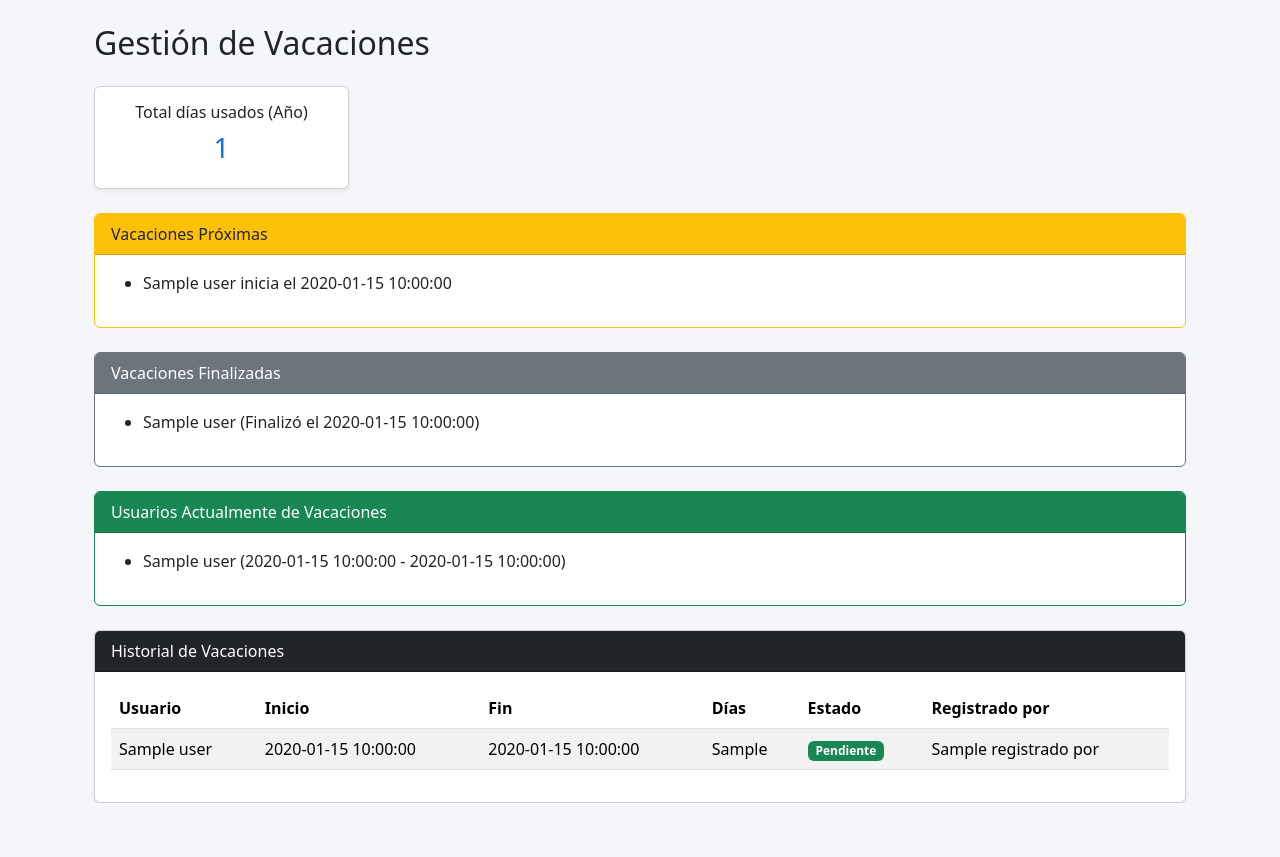
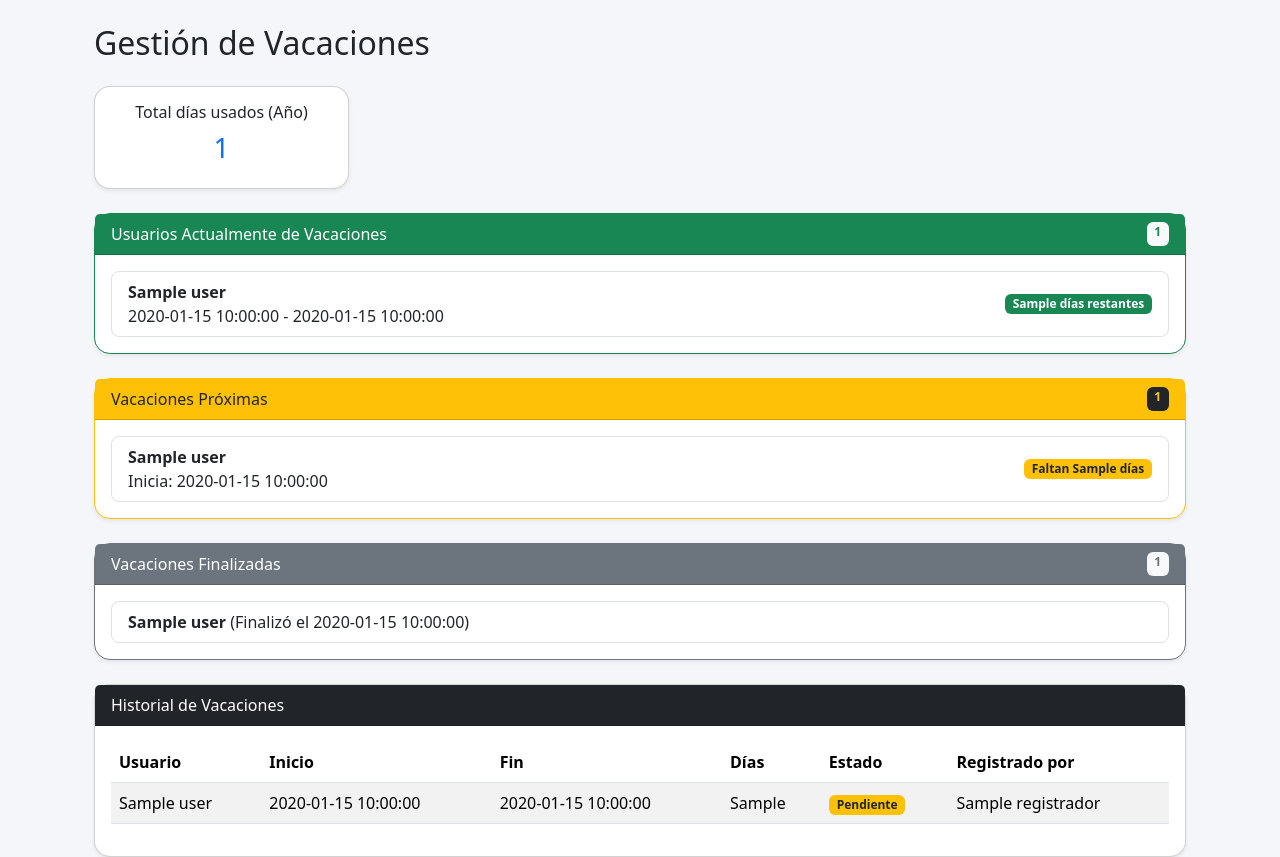
Before and after one commit to Corose/dashboard, a Python web app: template templates/vacaciones.html in a window 1280 px wide. Shown: the part 56-913 px from the top of the page. Before the commit the page ends 859 px from the top, so only its background shows below. Run offline with Jinja, Linux system fonts and the light colour scheme; the template is opened without the code that fills it: most values are stand-ins (such as "Sample title", 1, 10 or a date in 2020).

Commit message:
Fix Vacaciones formulariov7

```diff
--- a/templates/vacaciones.html
+++ b/templates/vacaciones.html
@@ -8,7 +8,7 @@
     <!-- 📊 DASHBOARD ANUAL -->
     <div class="row mb-4">
         <div class="col-md-3">
-            <div class="card text-center shadow-sm">
+            <div class="card text-center shadow-sm rounded-4">
                 <div class="card-body">
                     <h6>Total días usados (Año)</h6>
                     <h3 class="text-primary">{{ total_dias_anual }}</h3>
@@ -17,18 +17,59 @@
         </div>
     </div>
 
+    <!-- 🟢 ACTIVAS -->
+    <div class="card mb-4 shadow-sm border-success rounded-4">
+        <div class="card-header bg-success text-white d-flex justify-content-between">
+            <span>Usuarios Actualmente de Vacaciones</span>
+            <span class="badge bg-light text-success">{{ activas|length }}</span>
+        </div>
+        <div class="card-body">
+            {% if activas %}
+            <ul class="list-group">
+                {% for v in activas %}
+                <li class="list-group-item d-flex justify-content-between align-items-center rounded-3">
+                    <div>
+                        <strong>{{ v.user.nombre }}</strong><br>
+                        {{ v.fecha_inicio }} - {{ v.fecha_fin }}
+                    </div>
+                    <span class="badge
+                        {% if v.dias_restantes <= 2 %}
+                            bg-danger
+                        {% elif v.dias_restantes <= 5 %}
+                            bg-warning text-dark
+                        {% else %}
+                            bg-success
+                        {% endif %}
+                    ">
+                        {{ v.dias_restantes }} días restantes
+                    </span>
+                </li>
+                {% endfor %}
+            </ul>
+            {% else %}
+                <p>Nadie está de vacaciones actualmente.</p>
+            {% endif %}
+        </div>
+    </div>
 
-
-    <div class="card mb-4 border-warning">
-  <div class="card-header bg-warning text-dark">
-    Vacaciones Próximas
+    <!-- 🔜 PRÓXIMAS -->
+    <div class="card mb-4 shadow-sm border-warning rounded-4">
+        <div class="card-header bg-warning text-dark d-flex justify-content-between">
+            <span>Vacaciones Próximas</span>
+            <span class="badge bg-dark text-warning">{{ proximas|length }}</span>
         </div>
         <div class="card-body">
             {% if proximas %}
-      <ul>
+            <ul class="list-group">
                 {% for v in proximas %}
-          <li>
-            {{ v.user.nombre }} inicia el {{ v.fecha_inicio }}
+                <li class="list-group-item d-flex justify-content-between align-items-center rounded-3">
+                    <div>
+                        <strong>{{ v.user.nombre }}</strong><br>
+                        Inicia: {{ v.fecha_inicio }}
+                    </div>
+                    <span class="badge bg-warning text-dark">
+                        Faltan {{ v.dias_para_iniciar }} días
+                    </span>
                 </li>
                 {% endfor %}
             </ul>
@@ -38,17 +79,19 @@
         </div>
     </div>
 
-
-<div class="card mb-4 border-secondary">
-  <div class="card-header bg-secondary text-white">
-    Vacaciones Finalizadas
+    <!-- ⚪ FINALIZADAS -->
+    <div class="card mb-4 shadow-sm border-secondary rounded-4">
+        <div class="card-header bg-secondary text-white d-flex justify-content-between">
+            <span>Vacaciones Finalizadas</span>
+            <span class="badge bg-light text-secondary">{{ finalizadas|length }}</span>
         </div>
         <div class="card-body">
             {% if finalizadas %}
-      <ul>
+            <ul class="list-group">
                 {% for v in finalizadas %}
-          <li>
-            {{ v.user.nombre }} (Finalizó el {{ v.fecha_fin }})
+                <li class="list-group-item rounded-3">
+                    <strong>{{ v.user.nombre }}</strong>
+                    (Finalizó el {{ v.fecha_fin }})
                 </li>
                 {% endfor %}
             </ul>
@@ -58,38 +101,16 @@
         </div>
     </div>
 
-    <!-- 🔴 Usuarios actualmente de vacaciones -->
-  <div class="card mb-4 border-success">
-  <div class="card-header bg-success text-white">
-    Usuarios Actualmente de Vacaciones
-  </div>
-  <div class="card-body">
-    {% if activas %}
-      <ul>
-        {% for v in activas %}
-          <li>
-            {{ v.user.nombre }} ({{ v.fecha_inicio }} - {{ v.fecha_fin }})
-          </li>
-        {% endfor %}
-      </ul>
-    {% else %}
-      <p>Nadie está de vacaciones actualmente.</p>
-    {% endif %}
-  </div>
-</div>
-
-    <!-- 📝 Registrar Vacaciones (Solo Admin) -->
+    <!-- 📝 Registrar Vacaciones -->
     {% if current_user.role == "admin" %}
-    <div class="card shadow-sm mb-4">
+    <div class="card shadow-sm mb-4 rounded-4">
         <div class="card-header bg-primary text-white">
             Registrar Vacaciones
         </div>
         <div class="card-body">
             <form method="POST" action="{{ url_for('solicitar_vacaciones') }}">
+                <div class="row g-3">
 
-                <div class="row mb-3">
-
-                    <!-- Usuario -->
                     <div class="col-md-3">
                         <label class="form-label">Empleado</label>
                         <select name="user_id" class="form-select" required>
@@ -105,17 +126,24 @@
                         </select>
                     </div>
 
-                    <!-- Fecha inicio -->
+                    <div class="col-md-3">
+                        <label class="form-label">Fecha inicio</label>
                         <input type="date" name="fecha_inicio" id="fecha_inicio" class="form-control" required>
+                    </div>
 
-                    <!-- Fecha fin -->
+                    <div class="col-md-3">
+                        <label class="form-label">Fecha fin</label>
                         <input type="date" name="fecha_fin" id="fecha_fin" class="form-control" required>
+                    </div>
 
-                <!-- Días -->
-                    <input type="number" name="dias" id="dias" class="form-control" required readonly>
+                    <div class="col-md-3">
+                        <label class="form-label">Días</label>
+                        <input type="number" name="dias" id="dias" class="form-control" readonly required>
+                    </div>
 
                 </div>
 
+                <div class="mt-3">
                     <button type="submit" class="btn btn-success">
                         Registrar Vacaciones
                     </button>
@@ -124,19 +152,19 @@
                        class="btn btn-outline-success">
                         📤 Exportar a Excel
                     </a>
-
+                </div>
             </form>
         </div>
     </div>
     {% endif %}
 
     <!-- 📋 Historial -->
-    <div class="card shadow-sm">
+    <div class="card shadow-sm rounded-4">
         <div class="card-header bg-dark text-white">
             Historial de Vacaciones
         </div>
         <div class="card-body">
-            <table class="table table-striped">
+            <table class="table table-striped align-middle">
                 <thead>
                     <tr>
                         <th>Usuario</th>
@@ -157,16 +185,22 @@
                         <td>{{ v.fecha_inicio }}</td>
                         <td>{{ v.fecha_fin }}</td>
                         <td>{{ v.dias_solicitados }}</td>
+
                         <td>
-                            <span class="badge bg-success">
-                                {{ v.estado }}
-                            </span>
+                            {% if v.estado == "Aprobado" %}
+                                <span class="badge bg-success">Aprobado</span>
+                            {% elif v.estado == "Pendiente" %}
+                                <span class="badge bg-warning text-dark">Pendiente</span>
+                            {% elif v.estado == "Rechazado" %}
+                                <span class="badge bg-danger">Rechazado</span>
+                            {% else %}
+                                <span class="badge bg-secondary">{{ v.estado }}</span>
+                            {% endif %}
                         </td>
 
-                        <!-- Seguro contra null -->
                         <td>
-                            {% if v.registrado_por and v.registrado_por.nombre is defined %}
-                                {{ v.registrado_por.nombre }}
+                            {% if v.registrador %}
+                                {{ v.registrador.nombre }}
                             {% else %}
                                 -
                             {% endif %}
@@ -174,17 +208,11 @@
 
                         {% if current_user.role == "admin" %}
                         <td>
-                            <!-- ✏ Editar -->
                             <a href="{{ url_for('edit_vacacion', id=v.id) }}"
-                               class="btn btn-warning btn-sm">
-                               ✏
-                            </a>
+                               class="btn btn-warning btn-sm">✏</a>
 
-                            <!-- 🗑 Eliminar -->
                             <button onclick="eliminarVacacion({{ v.id }})"
-                                    class="btn btn-danger btn-sm">
-                                🗑
-                            </button>
+                                    class="btn btn-danger btn-sm">🗑</button>
                         </td>
                         {% endif %}
                     </tr>
@@ -196,31 +224,22 @@
 
 </div>
 
-
+<!-- 🗑 Eliminar -->
 <script>
 function eliminarVacacion(id) {
     if (!confirm("¿Eliminar vacaciones?")) return;
 
-    fetch(`/delete_vacacion/${id}`, {
-        method: "POST",
-        headers: {
-            "Content-Type": "application/json"
-        }
-    })
+    fetch(`/delete_vacacion/${id}`, { method: "POST" })
     .then(res => res.json())
     .then(data => {
-        if (data.success) {
-            location.reload();
-        } else {
-            alert("Error al eliminar");
-        }
+        if (data.success) location.reload();
+        else alert("Error al eliminar");
     })
     .catch(() => alert("Error en el servidor"));
 }
 </script>
 
-
-
+<!-- 📅 Calcular días automático -->
 <script>
 function calcularDias() {
     const inicio = document.getElementById("fecha_inicio").value;
@@ -244,7 +263,8 @@ function calcularDias() {
     document.getElementById("dias").value = dias;
 }
 
-document.getElementById("fecha_inicio").addEventListener("change", calcularDias);
-document.getElementById("fecha_fin").addEventListener("change", calcularDias);
+document.getElementById("fecha_inicio")?.addEventListener("change", calcularDias);
+document.getElementById("fecha_fin")?.addEventListener("change", calcularDias);
 </script>
+
 {% endblock %}
```
Also changed, not shown: routes.py (+17 -11 lines). Lines whose indentation alone changed are shown as unchanged.
